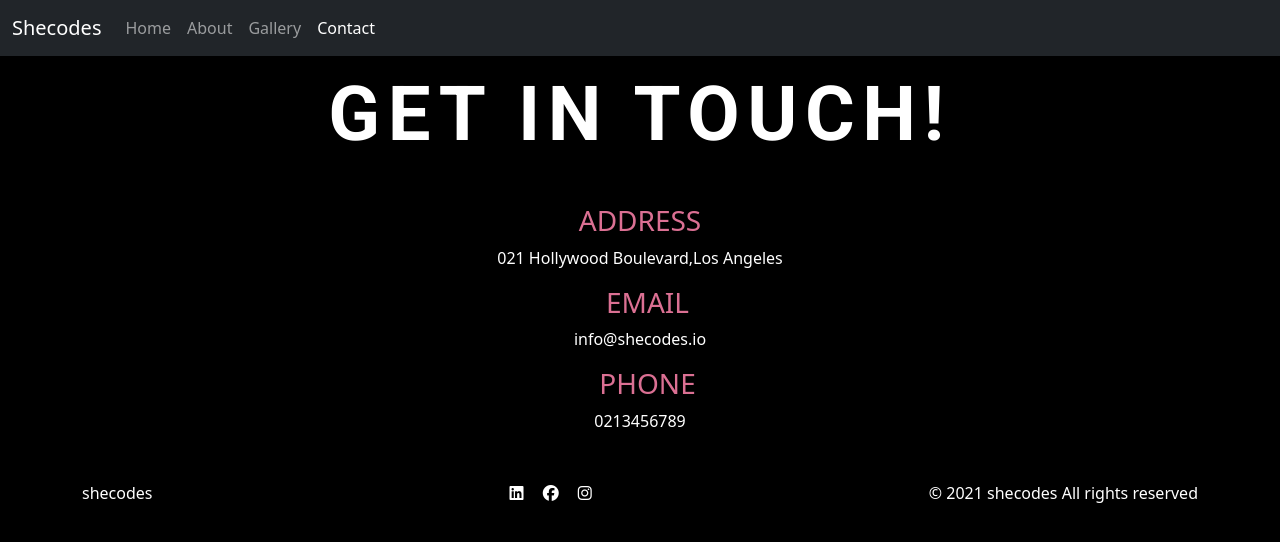
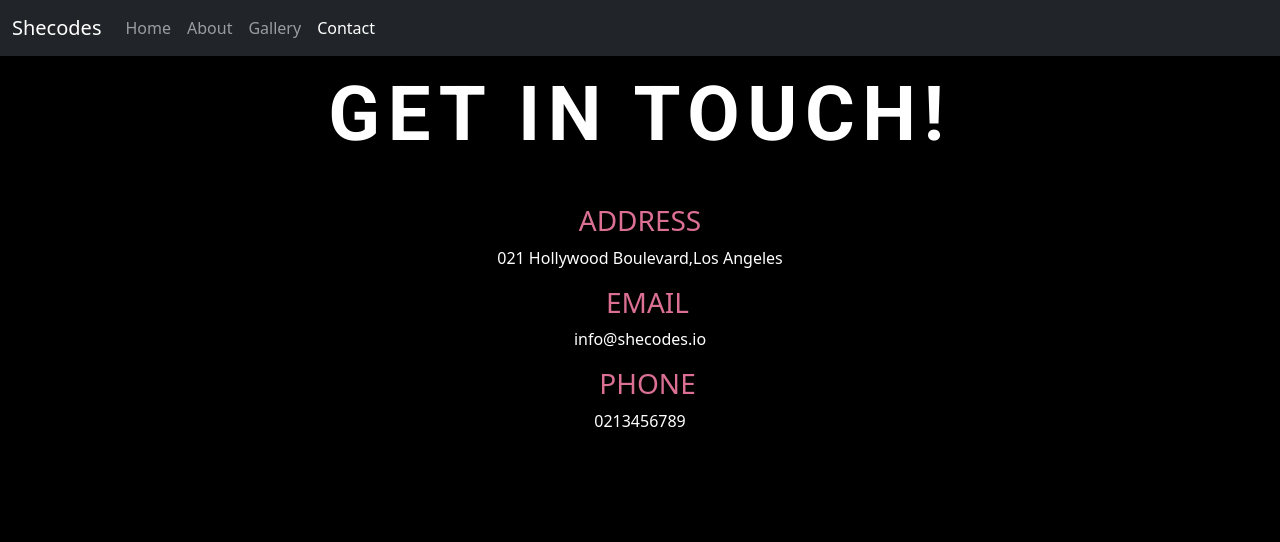
Before and after one commit to Adaobilynda1234/photo_gallery, a plain HTML site: page contact.html in a window 1280 px wide. Drawn offline with nearby package versions, Linux system fonts and the light colour scheme.

Commit message:
second  commit

```diff
--- a/contact.html
+++ b/contact.html
@@ -85,18 +85,5 @@
         <a href="tel:0213456789">0213456789</a>
       </p>
     </div>
-    <footer>
-      <div class="container d-flex justify-content-between">
-        <div>shecodes</div>
-        <div class="social-links">
-          <a href="www.linkedin.com"><i class="fa-brands fa-linkedin"></i></a>
-          <a href="www.facebook.com"><i class="fa-brands fa-facebook"></i></a>
-          <a href="www.instagram.com"><i class="fa-brands fa-instagram"></i></a>
-        </div>
-        <div>
-          <p>&copy; 2021 shecodes All rights reserved</p>
-        </div>
-      </div>
-    </footer>
   </body>
 </html>
```
Also changed, not shown: gallery.html (+0 -13 lines).
